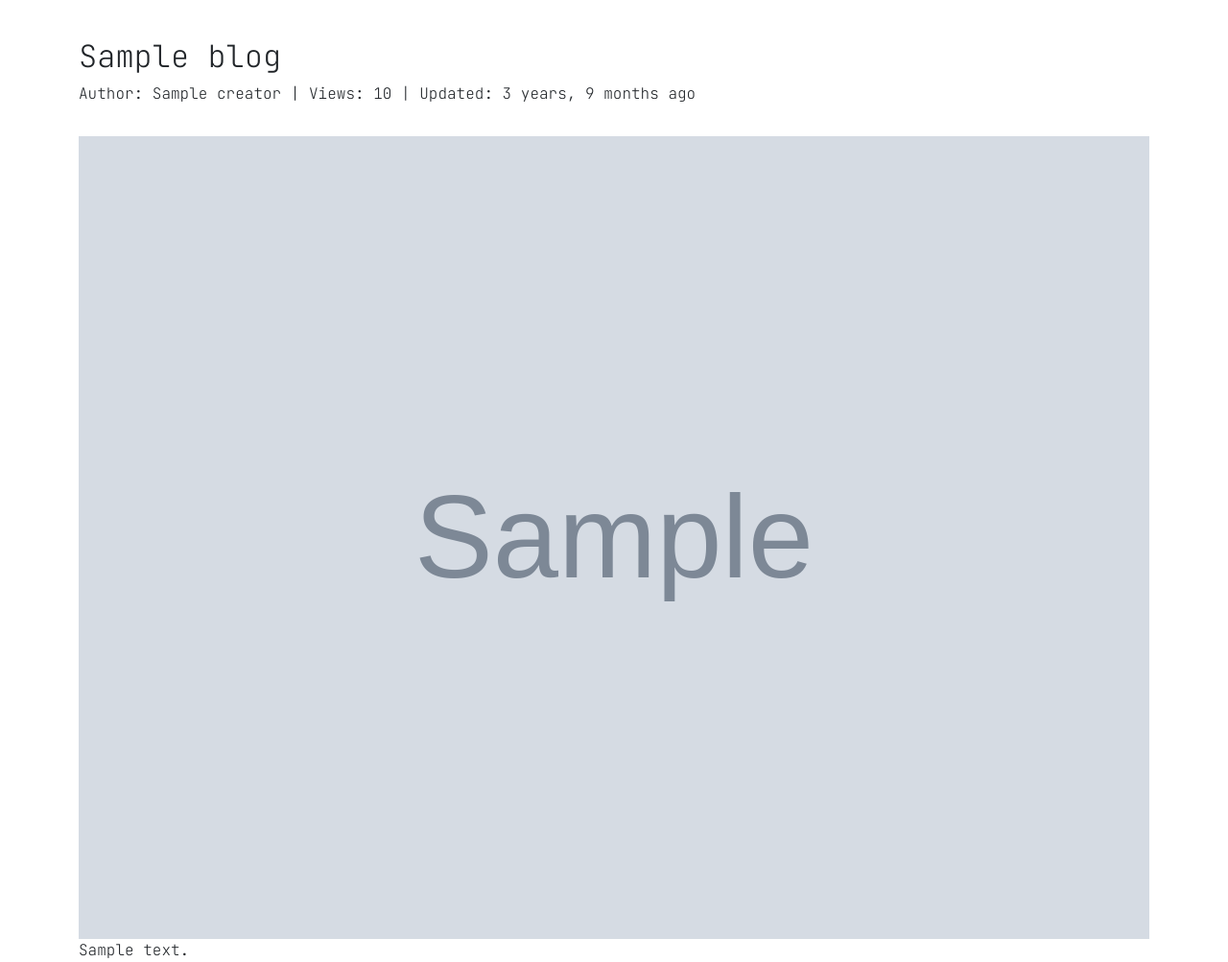
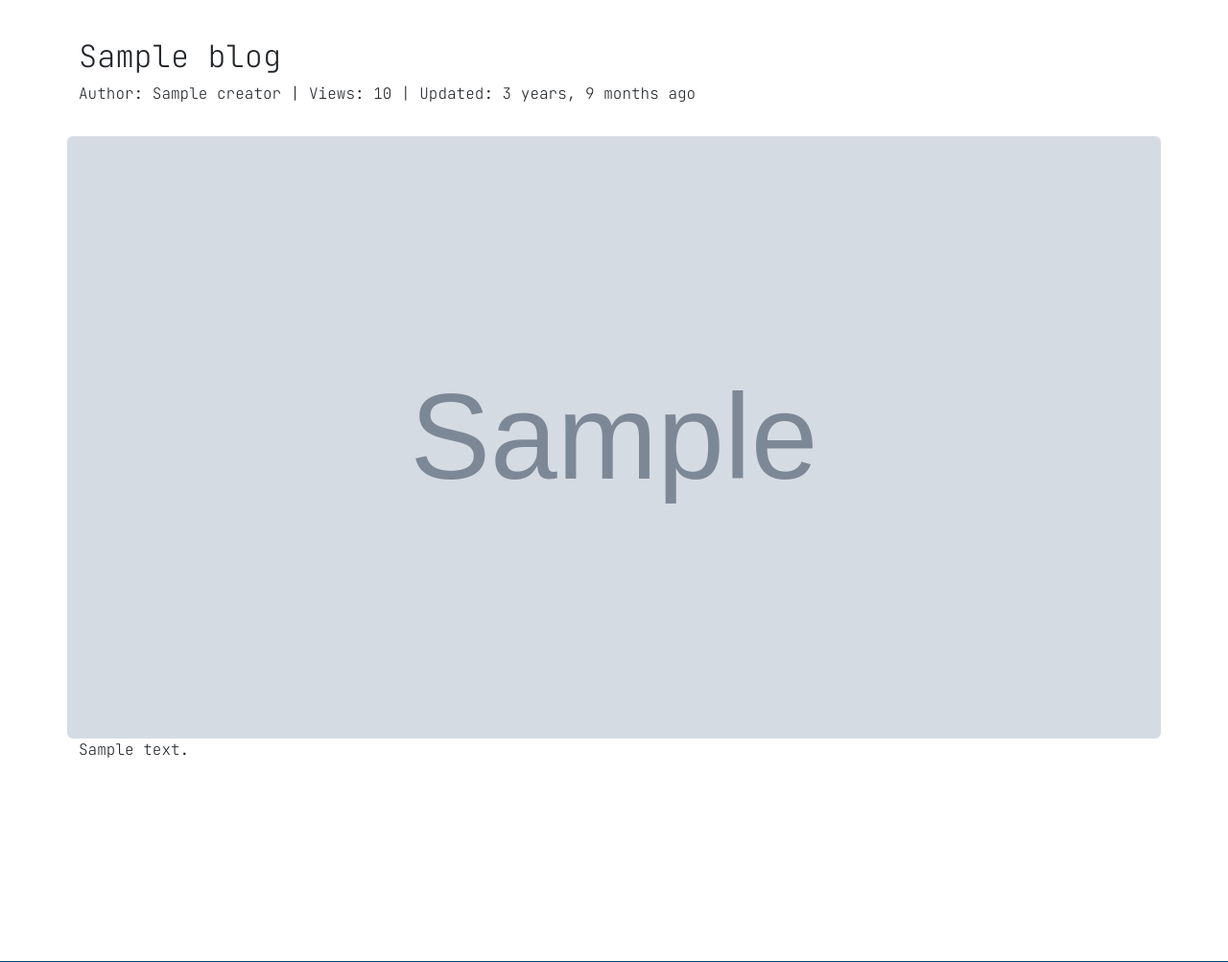
Before and after one commit to dev-bittu/djcms, a Django app: template blogs/templates/blogs/blog.html in a window 1280 px wide. Shown: the part 58-1061 px from the top of the page at 96% size. Run offline with Django 4.2, Linux system fonts and the light colour scheme; the template is opened without the code that fills it: most values are stand-ins (such as "Sample title", 1, 10 or a date in 2020); grey boxes marked "Sample" are stand-in pictures; data that the repository does not hold is empty; some libraries are stand-ins or nearby versions.

Commit message:
define ratio to 16x9

```diff
--- a/blogs/templates/blogs/blog.html
+++ b/blogs/templates/blogs/blog.html
@@ -22,7 +22,9 @@
     {% endfor %}
   </div>
   <div class="row">
-    <img src="{{ blog.thumbnail.url }}" class="img-fluid rounded mx-auto d-block" alt="blog's thumbnail">
+    <div class="ratio ratio-16x9">
+      <img src="{{ blog.thumbnail.url }}" class="img-fluid rounded mx-auto d-block" alt="blog's thumbnail">
+    </div>
     <p>
       {{ blog.content|safe }}
     </p>
```
